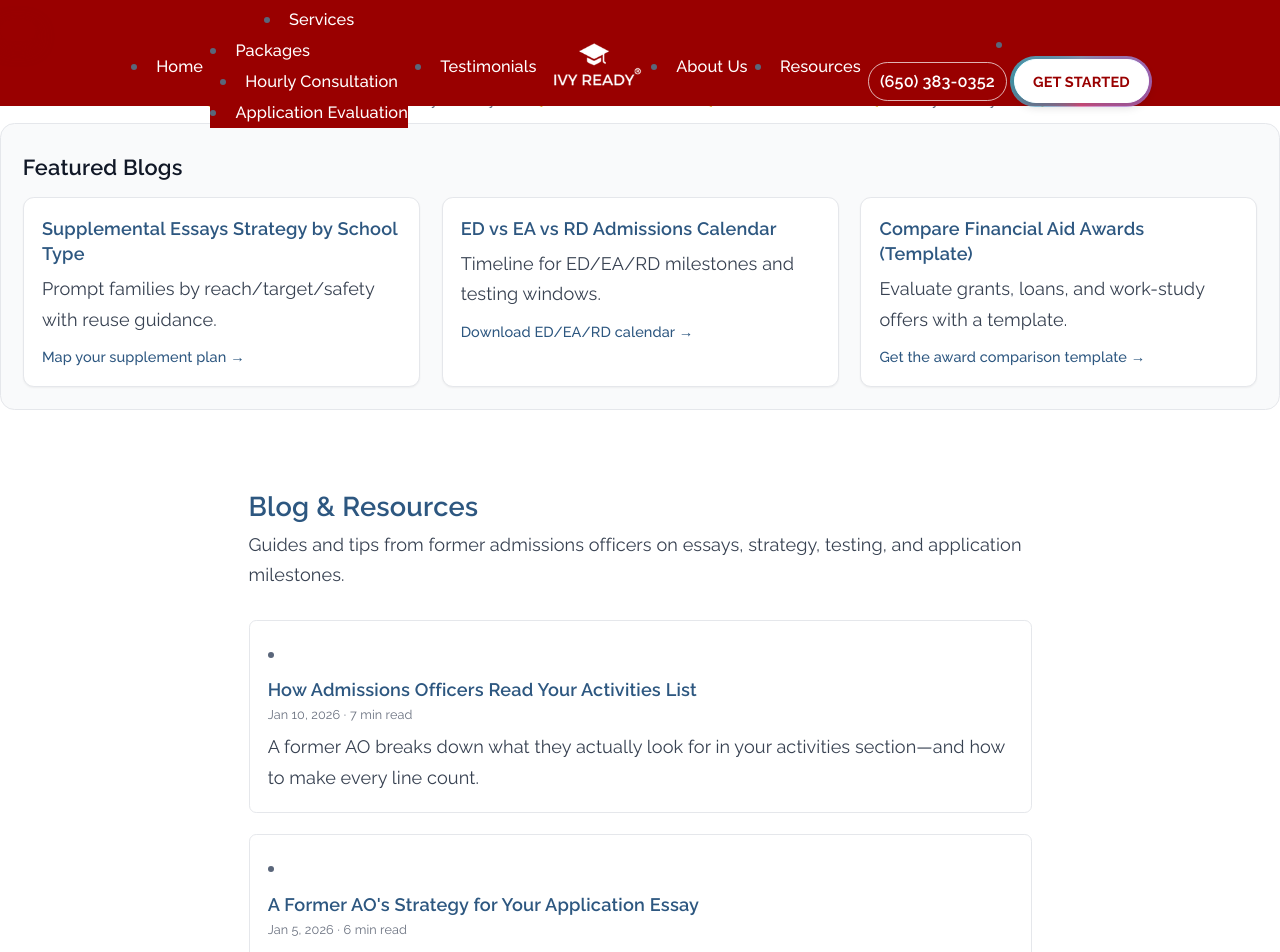
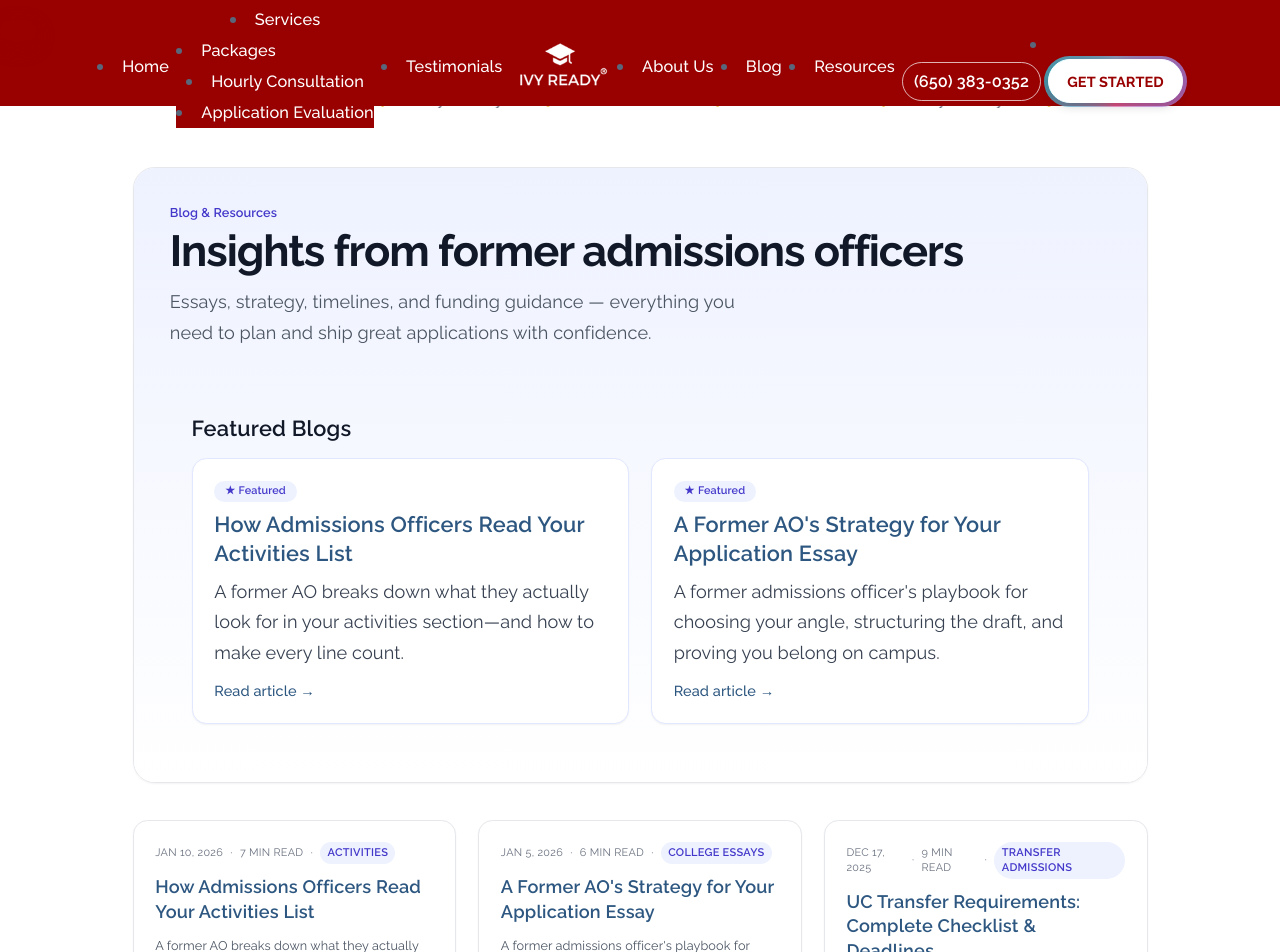
Before and after one commit to TesCoder/IR, a Next.js app in the folder next-js-site/: page /blog in a window 1280 px wide. Shown: the top 952 px of the page. Built offline with nearby package versions, Linux system fonts and the light colour scheme.

Commit message:
blog dates fix

```diff
--- a/next-js-site/components/blog/BlogIndex.jsx
+++ b/next-js-site/components/blog/BlogIndex.jsx
@@ -1,52 +1,121 @@
 import Link from "next/link";
 
 export default function BlogIndex({ posts }) {
+  const featuredPosts = Array.isArray(posts) ? posts.slice(0, 2) : [];
+
   if (!posts || posts.length === 0) {
     return (
-      <main className="max-w-3xl mx-auto py-12 px-4">
+      <main className="max-w-4xl mx-auto py-12 px-4">
         <h1 className="text-3xl font-semibold mb-4">Blog &amp; Resources</h1>
         <p className="text-gray-700">
-          Our first articles from former admissions officers will appear here
-          soon. In the meantime, explore our services or book a consultation.
+          Our first articles from former admissions officers will appear here soon. In the meantime,
+          explore our services or book a consultation.
         </p>
       </main>
     );
   }
 
   return (
-    <main className="max-w-4xl mx-auto py-12 px-4">
-      <header className="mb-8">
-        <h1 className="text-3xl font-semibold mb-2">Blog &amp; Resources</h1>
-        <p className="text-gray-700">
-          Guides and tips from former admissions officers on essays, strategy,
-          testing, and application milestones.
+    <main className="max-w-6xl mx-auto py-12 px-4">
+      <section className="relative overflow-hidden rounded-3xl border bg-white/80 shadow-sm">
+        <div className="absolute inset-0 bg-gradient-to-b from-indigo-50 to-white" />
+        <div className="relative px-6 py-10 sm:px-10">
+          <p className="text-sm font-semibold text-indigo-700">Blog &amp; Resources</p>
+          <h1 className="mt-2 text-4xl sm:text-5xl font-bold tracking-tight text-gray-900">
+            Insights from former admissions officers
+          </h1>
+          <p className="mt-4 max-w-2xl text-gray-600">
+            Essays, strategy, timelines, and funding guidance — everything you need to plan and ship
+            great applications with confidence.
           </p>
-      </header>
 
-      <ul className="space-y-6">
-        {posts.map((post) => (
-          <li
+          {featuredPosts.length >= 2 && (
+            <section className="mt-10 rounded-2xl p-6">
+              <h2 className="text-2xl font-semibold text-gray-900 mb-4">
+                Featured Blogs
+              </h2>
+              <div
+                className="flex flex-col gap-4 md:grid md:grid-cols-2 md:gap-6"
+              >
+                {featuredPosts.map(({ slug, title, description }) => (
+                  <div
+                    key={slug}
+                    className="group h-full w-full rounded-2xl border border-indigo-100 bg-white p-6 shadow-sm hover:shadow-lg hover:-translate-y-1 hover:scale-[1.01] transition-transform transition-shadow duration-200 ease-out flex flex-col"
+                  >
+                    {/* <p className="text-xs font-semibold uppercase tracking-wide text-indigo-600 mb-1">
+                      Editor&apos;s pick
+                    </p> */}
+                    <span className="inline-flex items-center gap-1 self-start rounded-full bg-indigo-50 px-3 py-1 text-xs font-semibold text-indigo-700">
+                      <span aria-hidden="true">★</span> Featured
+                    </span>
+                    <h3 className="mt-2 text-2xl font-semibold leading-snug text-ivy-blue">
+                      <Link href={`/blog/${slug}`} className="hover:underline group-hover:underline">
+                        {title}
+                      </Link>
+                    </h3>
+                    <p className="text-gray-700 mt-2 mb-3 flex-1">{description}</p>
+                    <Link
+                      href={`/blog/${slug}`}
+                      className="text-ivy-blue font-medium"
+                      aria-label={`Read ${title}`}
+                    >
+                      Read article →
+                    </Link>
+                  </div>
+                ))}
+              </div>
+            </section>
+          )}
+        </div>
+      </section>
+
+      <section className="mt-10 grid grid-cols-1 sm:grid-cols-2 lg:grid-cols-3 gap-6">
+        {posts.map((post) => {
+          const primaryTag =
+            Array.isArray(post.tags) && post.tags.length > 0 ? post.tags[0] : null;
+          return (
+            <article
               key={post.slug}
-            className="border border-gray-200 rounded-lg p-5 hover:shadow-sm transition-shadow"
+              className="group rounded-2xl border bg-white p-6 shadow-sm hover:shadow-lg hover:-translate-y-1 hover:scale-[1.01] transition-transform transition-shadow duration-200 ease-out"
             >
-            <Link href={`/blog/${post.slug}`} className="no-underline">
-              <h2 className="text-xl font-semibold mb-1">{post.title}</h2>
-            </Link>
-            <div className="text-sm text-gray-500 mb-2">
+              <div className="flex items-center gap-2 text-xs uppercase tracking-wide text-gray-500">
                 <span>{formatDate(post.date)}</span>
                 {post.readingTime ? (
                   <>
-                  <span className="mx-1">&middot;</span>
+                    <span>&middot;</span>
                     <span>{post.readingTime} min read</span>
                   </>
                 ) : null}
+                {primaryTag ? (
+                  <>
+                    <span>&middot;</span>
+                    <span className="inline-flex items-center rounded-full bg-indigo-50 px-2 py-1 text-[11px] font-semibold text-indigo-700">
+                      {primaryTag}
+                    </span>
+                  </>
+                ) : null}
               </div>
-            {post.description && (
-              <p className="text-gray-700">{post.description}</p>
-            )}
-          </li>
-        ))}
-      </ul>
+              <h2 className="mt-3 text-xl font-semibold leading-snug">
+                <Link href={`/blog/${post.slug}`} className="hover:underline group-hover:underline">
+                  {post.title}
+                </Link>
+              </h2>
+              {post.description ? (
+                <p className="mt-3 text-gray-600 text-sm leading-relaxed">{post.description}</p>
+              ) : null}
+              <div className="mt-4">
+                <Link
+                  href={`/blog/${post.slug}`}
+                  className="text-indigo-600 font-medium hover:underline"
+                  aria-label={`Read ${post.title}`}
+                >
+                  Read article →
+                </Link>
+              </div>
+            </article>
+          );
+        })}
+      </section>
     </main>
   );
 }
@@ -67,5 +136,6 @@ function formatDate(value) {
         month: "short",
         day: "numeric",
         year: "numeric",
+        timeZone: "UTC", // stabilize SSR/CSR output across timezones
       });
 }
--- a/next-js-site/components/blog/BlogPostLayout.jsx
+++ b/next-js-site/components/blog/BlogPostLayout.jsx
@@ -1,8 +1,12 @@
-import { useEffect } from "react";
+import { useEffect, useState } from "react";
 import Link from "next/link";
 import { trackCtaClick } from "@/lib/trackCta";
+import { OrbitGlowButton } from "@/components/OrbitGlowButton";
 
 export default function BlogPostLayout({ post, children }) {
+  const [liked, setLiked] = useState(false);
+  const storageKey = `ir_like_${post?.slug || "post"}`;
+
   useEffect(() => {
     const articleEl = document.querySelector("main article");
     if (!articleEl) return;
@@ -38,6 +42,32 @@ export default function BlogPostLayout({ post, children }) {
     };
   }, []);
 
+  useEffect(() => {
+    if (typeof window === "undefined") return;
+    const stored = window.localStorage.getItem(storageKey);
+    setLiked(stored === "1");
+  }, [storageKey]);
+
+  const handleLike = () => {
+    if (typeof window === "undefined") return;
+    const next = !liked;
+    setLiked(next);
+    try {
+      window.localStorage.setItem(storageKey, next ? "1" : "0");
+    } catch {
+      // ignore storage errors
+    }
+    if (next && typeof window !== "undefined") {
+      window.dataLayer = window.dataLayer || [];
+      window.dataLayer.push({
+        event: "like_click",
+        location: "blog_post",
+        slug: post?.slug,
+        title: post?.title,
+      });
+    }
+  };
+
   return (
     <main className="max-w-3xl mx-auto py-12 px-4">
       <nav className="mb-6 text-sm">
@@ -53,6 +83,7 @@ export default function BlogPostLayout({ post, children }) {
       <article>
         <header className="mb-6">
           <h1 className="text-3xl font-semibold mb-2">{post.title}</h1>
+          <div className="flex items-center justify-between gap-4">
             <div className="text-sm text-gray-500">
               <span>{formatDate(post.date)}</span>
               {post.readingTime ? (
@@ -62,10 +93,24 @@ export default function BlogPostLayout({ post, children }) {
                 </>
               ) : null}
             </div>
+            <OrbitGlowButton
+              type="button"
+              onClick={handleLike}
+              aria-pressed={liked}
+              aria-label={liked ? "Unlike this article" : "Like this article"}
+              className="px-4 py-2 text-sm"
+            >
+              <span aria-hidden="true" className="mr-1">
+                {liked ? "❤️" : "🤍"}
+              </span>
+              {liked ? "Liked" : "Like"}
+            </OrbitGlowButton>
+          </div>
         </header>
 
         <div className="prose prose-lg max-w-none">{children}</div>
       </article>
+
     </main>
   );
 }
@@ -86,5 +131,6 @@ function formatDate(value) {
         month: "short",
         day: "numeric",
         year: "numeric",
+        timeZone: "UTC", // stabilize SSR/CSR output across timezones
       });
 }
--- a/next-js-site/components/navbar.js
+++ b/next-js-site/components/navbar.js
@@ -157,6 +157,14 @@ export default function Navbar() {
               <li className="nav-item">
                 <Link
                   className="nav-link text-white hover:opacity-75"
+                  href="/blog"
+                >
+                  Blog
+                </Link>
+              </li>
+              <li className="nav-item">
+                <Link
+                  className="nav-link text-white hover:opacity-75"
                   href="/resources"
                 >
                   Resources
--- a/next-js-site/pages/blog/index.jsx
+++ b/next-js-site/pages/blog/index.jsx
@@ -10,55 +10,7 @@ const BLOG_TITLE = "Blog & Resources";
 const BLOG_DESCRIPTION =
   "Guides and tips from former admissions officers on essays, strategy, testing, and application milestones.";
 
-const featuredClusters = [
-  {
-    slug: "/blog/supplemental-essays-strategy",
-    title: "Supplemental Essays Strategy by School Type",
-    description: "Prompt families by reach/target/safety with reuse guidance.",
-    ctaText: "Map your supplement plan",
-    ctaDestination: "/free-consultation",
-  },
-  {
-    slug: "/blog/ed-vs-ea-vs-rd-admissions-calendar",
-    title: "ED vs EA vs RD Admissions Calendar",
-    description: "Timeline for ED/EA/RD milestones and testing windows.",
-    ctaText: "Download ED/EA/RD calendar",
-    ctaDestination: "/blog/ed-vs-ea-vs-rd-admissions-calendar#calendar",
-  },
-  {
-    slug: "/blog/compare-financial-aid-awards",
-    title: "Compare Financial Aid Awards (Template)",
-    description: "Evaluate grants, loans, and work-study offers with a template.",
-    ctaText: "Get the award comparison template",
-    ctaDestination: "/blog/compare-financial-aid-awards#template",
-  },
-];
-
-const isAllowedDestination = (destination) =>
-  typeof destination === "string" &&
-  (destination.startsWith("/blog/") ||
-    destination.startsWith("/resources/") ||
-    destination === "/free-consultation");
-
 export default function BlogPage({ posts, schema }) {
-  const seen = new Set();
-  const visibleClusters = featuredClusters.reduce((acc, item) => {
-    if (
-      !item ||
-      !item.slug ||
-      !item.title ||
-      !item.description ||
-      !item.ctaText ||
-      !isAllowedDestination(item.ctaDestination) ||
-      seen.has(item.slug)
-    ) {
-      return acc;
-    }
-    seen.add(item.slug);
-    acc.push(item);
-    return acc;
-  }, []);
-
   return (
     <>
       <SEOHead
@@ -68,35 +20,7 @@ export default function BlogPage({ posts, schema }) {
         image="/images/logo-circle.png"
       />
       <SchemaScript schema={schema} />
-      {visibleClusters.length >= 2 && (
-        <section className="mb-10 rounded-2xl border border-gray-200 bg-gray-50 p-6">
-          <h2 className="text-2xl font-semibold text-gray-900 mb-4">
-            Featured Blogs
-          </h2>
-          <div className="grid gap-6 md:grid-cols-3">
-            {visibleClusters.slice(0, 3).map(({ slug, title, description, ctaText, ctaDestination }) => (
-              <div
-                key={slug}
-                className="rounded-xl border border-gray-200 bg-white p-5 shadow-sm hover:shadow-md transition-shadow"
-              >
-                <h3 className="text-xl font-semibold text-ivy-blue">
-                  <Link href={slug} className="hover:underline">
-                    {title}
-                  </Link>
-                </h3>
-                <p className="text-gray-700 mt-2 mb-3">{description}</p>
-                <Link
-                  href={ctaDestination}
-                  className="text-ivy-blue font-medium"
-                  aria-label={`${ctaText} — ${title}`}
-                >
-                  {ctaText} →
-                </Link>
-              </div>
-            ))}
-          </div>
-        </section>
-      )}
+
       <BlogIndex posts={posts} />
     </>
   );
```
Also changed, not shown: 1 other file (tests, documents, lock files or other folders). Lines whose indentation alone changed are shown as unchanged.
